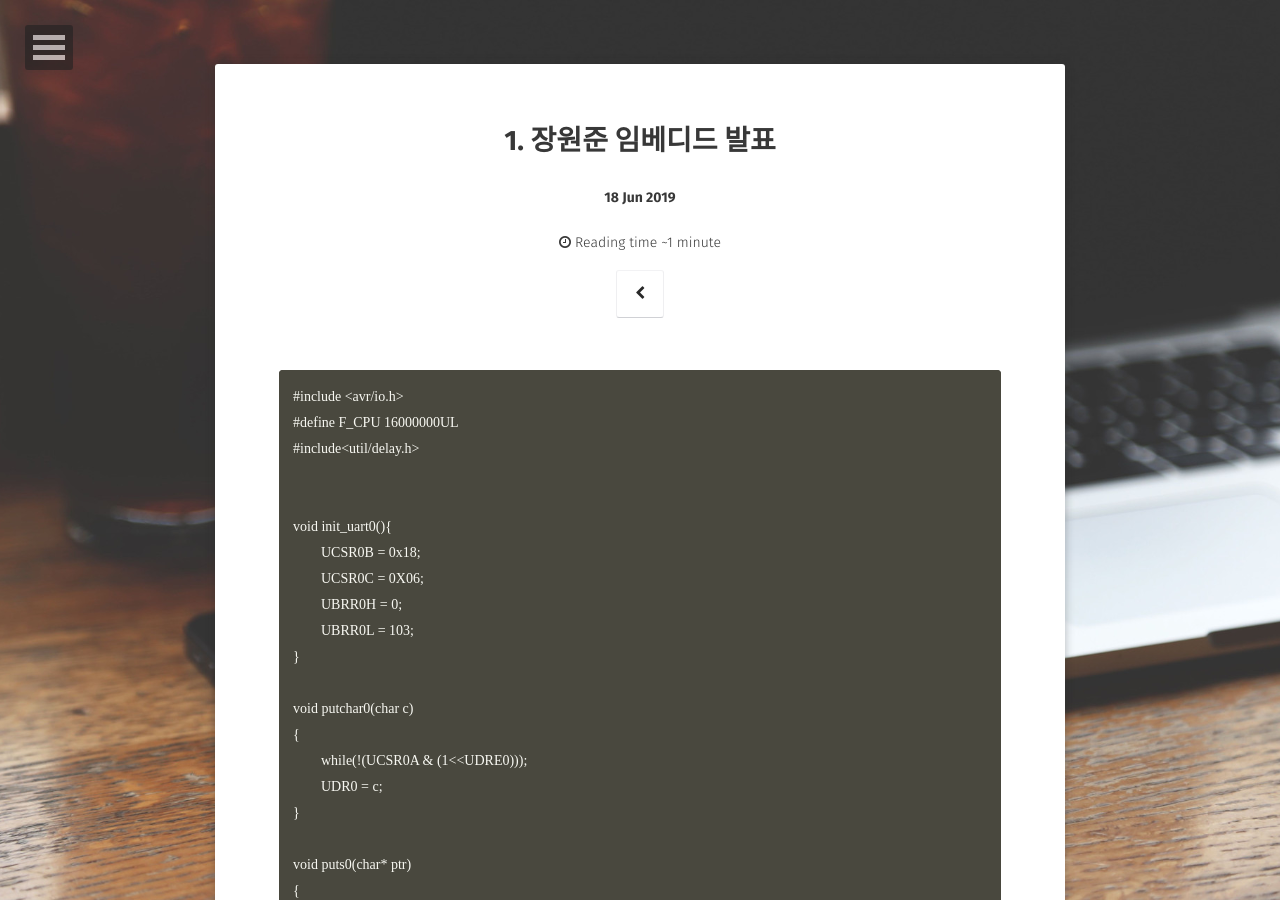
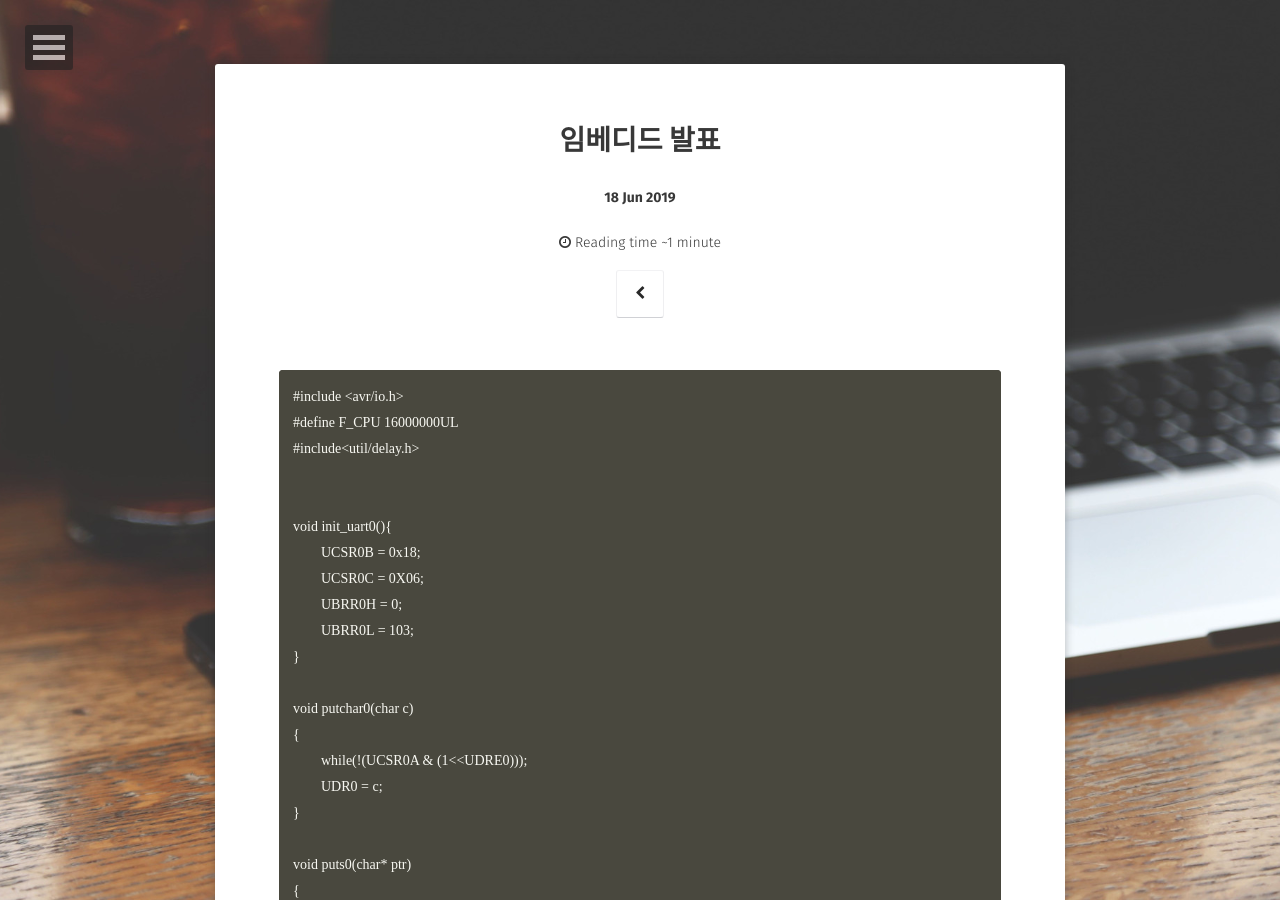
Before and after one commit to Lucas-Jang/lucas-jang.github.io, a Jekyll site: the page built from _posts/2019-06-18-장원준 임베디드 발표.md, in a window 1280 px wide and 900 px high. Built offline with Jekyll 4.4.1, drawn with Linux system fonts in a browser that asks for light colours; some web fonts are replaced; our own code applies the rules of GitHub Pages for plain Markdown files; part of the change alters nothing that is shown.

````diff
--- a/_posts/2019-06-18-1. 장원준 임베디드 발표.md
+++ b/_posts/2019-06-18-장원준 임베디드 발표.md
@@ -1,3 +1,14 @@
+---
+layout: post
+title:  "임베디드 발표"
+date:   2019-06-18
+excerpt: ""
+tag:
+- post
+comments: flase
+---
+
+
 ```
 #include <avr/io.h>
 #define F_CPU 16000000UL
````
